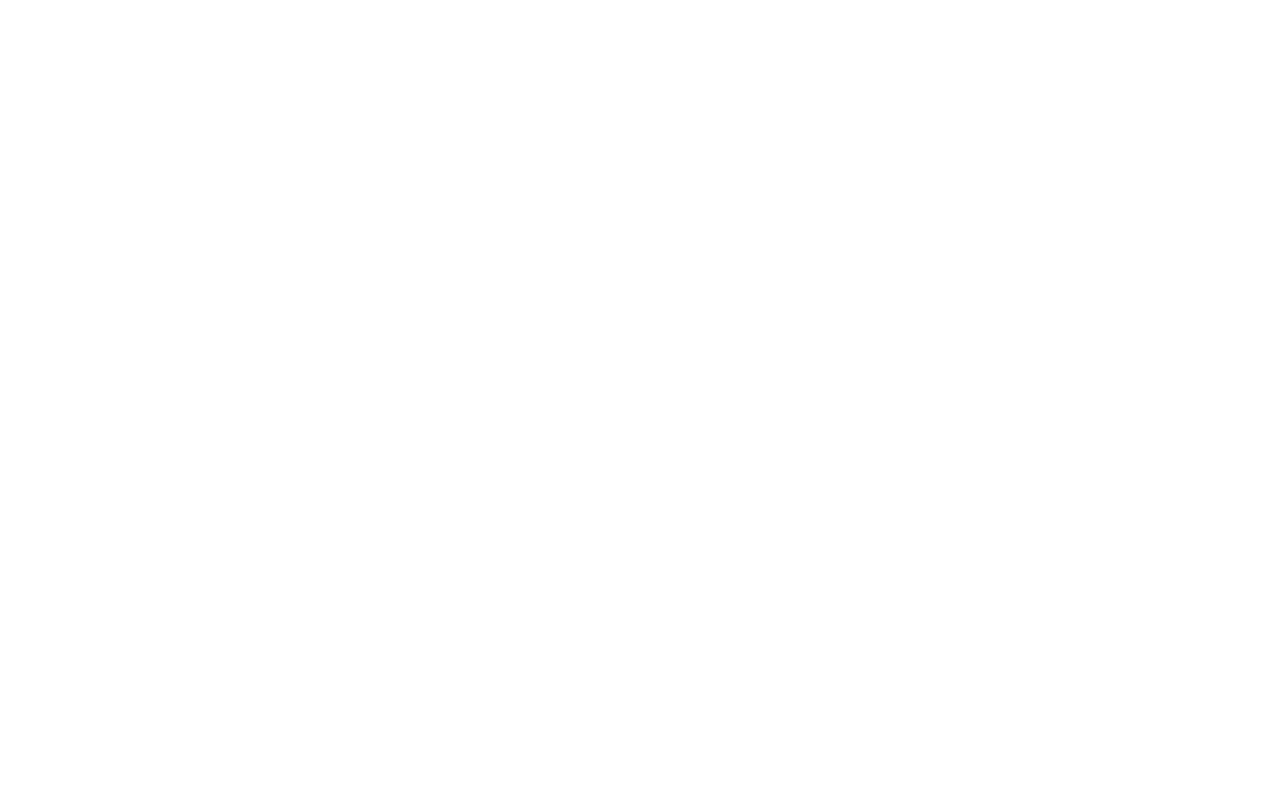
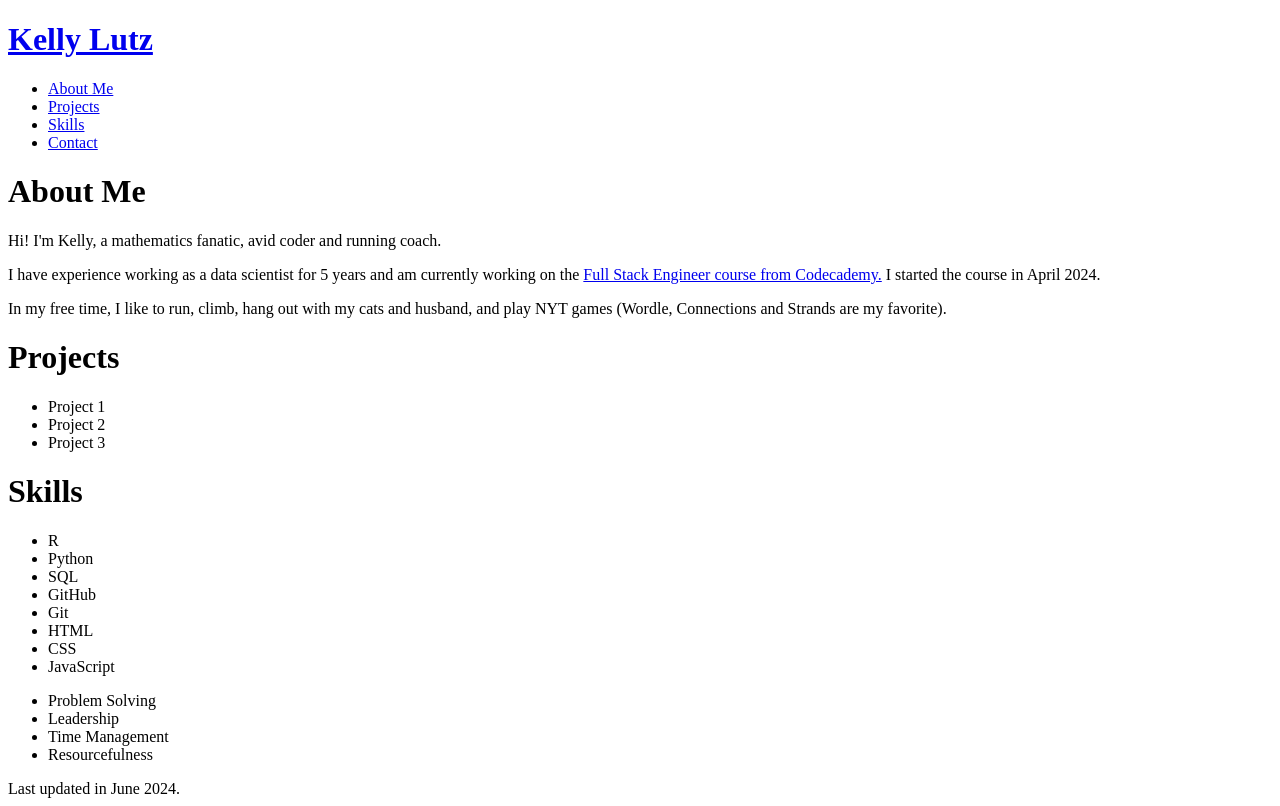
Before and after one commit to klutz4/portfolioSite, a plain HTML site: page index.html in a window 1280 px wide. Drawn offline with Linux system fonts and the light colour scheme.

Commit message:
Create home page html

```diff
--- a/index.html
+++ b/index.html
@@ -4,8 +4,59 @@
     <meta charset="UTF-8">
     <meta name="viewport" content="width=device-width, initial-scale=1.0">
     <title>Kelly Lutz's Portfolio</title>
+    <link href="./styles.css" type="text/css" rel="stylesheet">
 </head>
 <body>
+    <header>
+        <h1><a href='./index.html'>Kelly Lutz</a></h1>
+        <nav>
+            <ul>
+                <li><a href='./index.htm#about'>About Me</a></li>
+                <li><a href='./index.htm#projects'>Projects</a></li>
+                <li><a href='./index.htm#skills'>Skills</a></li>
+                <li><a href='./contact.html'>Contact</a></li>
+            </ul>
+        </nav>
+    </header>
+    <div id="about">
+        <h1>About Me</h1>
+        <p>Hi! I'm Kelly, a mathematics fanatic, avid coder and running coach.</p>
+        <p>I have experience working as a data scientist for 5 years and am currently working on the <a href="https://www.codecademy.com/career-journey/full-stack-engineer" target="_blank">Full Stack Engineer course from Codecademy.</a> I started the course in April 2024.</p>
+        <p>In my free time, I like to run, climb, hang out with my cats and husband, and play NYT games (Wordle, Connections and Strands are my favorite).</p>
+    </div>
 
+    <div id="projects">
+        <h1>Projects</h1>
+        <ul>
+            <li>Project 1</li>
+            <li>Project 2</li>
+            <li>Project 3</li>
+        </ul>
+    </div>
+
+    <div id="skills">
+        <h1>Skills</h1>
+        <div class="skills-list">
+            <ul>
+                <li>R</li>
+                <li>Python</li>
+                <li>SQL</li>
+                <li>GitHub</li>
+                <li>Git</li>
+                <li>HTML</li>
+                <li>CSS</li>
+                <li>JavaScript</li>
+            </ul>
+        </div>
+        <div class="skills-list">
+            <ul>
+                <li>Problem Solving</li>
+                <li>Leadership</li>
+                <li>Time Management</li>
+                <li>Resourcefulness</li>
+            </ul>
+    </div>
+
+    <footer>Last updated in June 2024.</footer>
 </body>
 </html>
```
